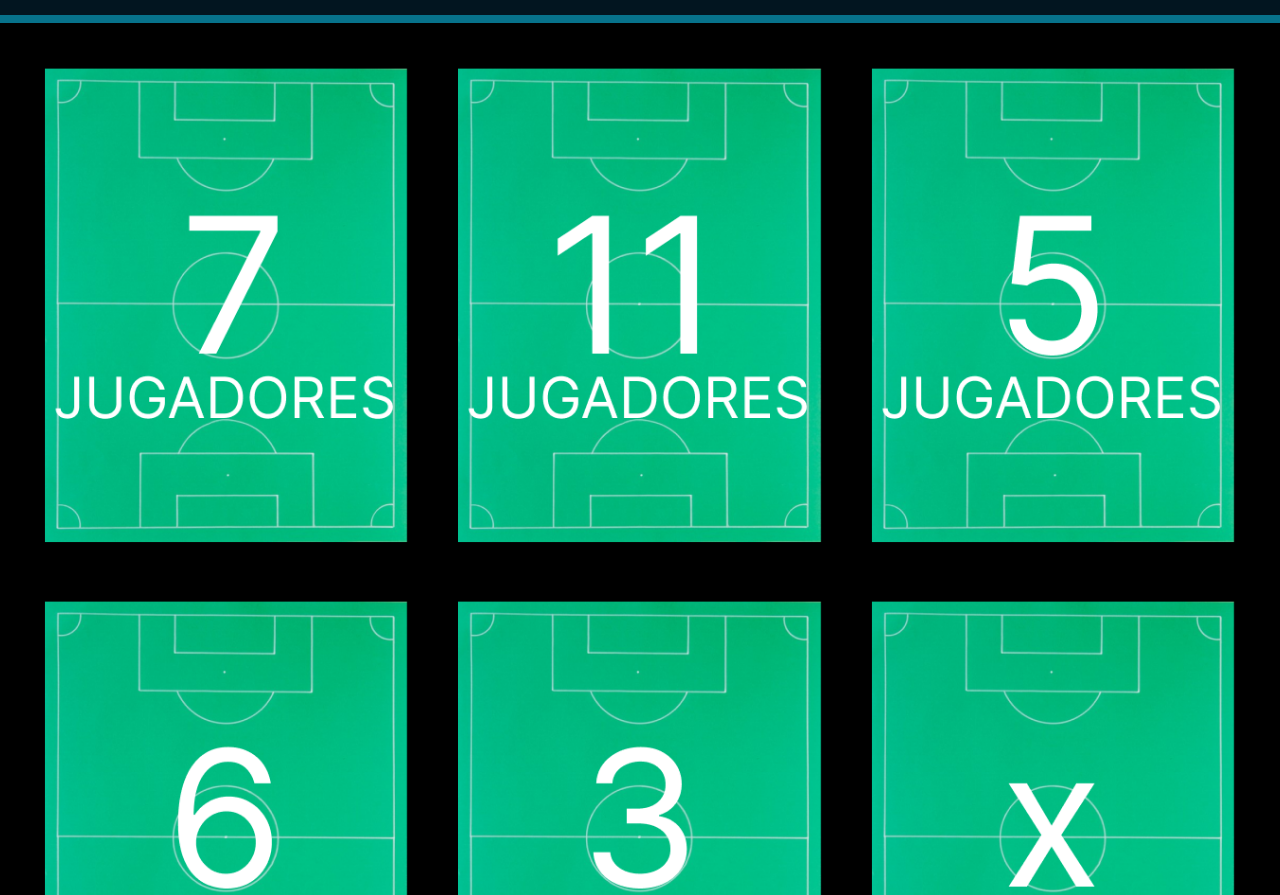
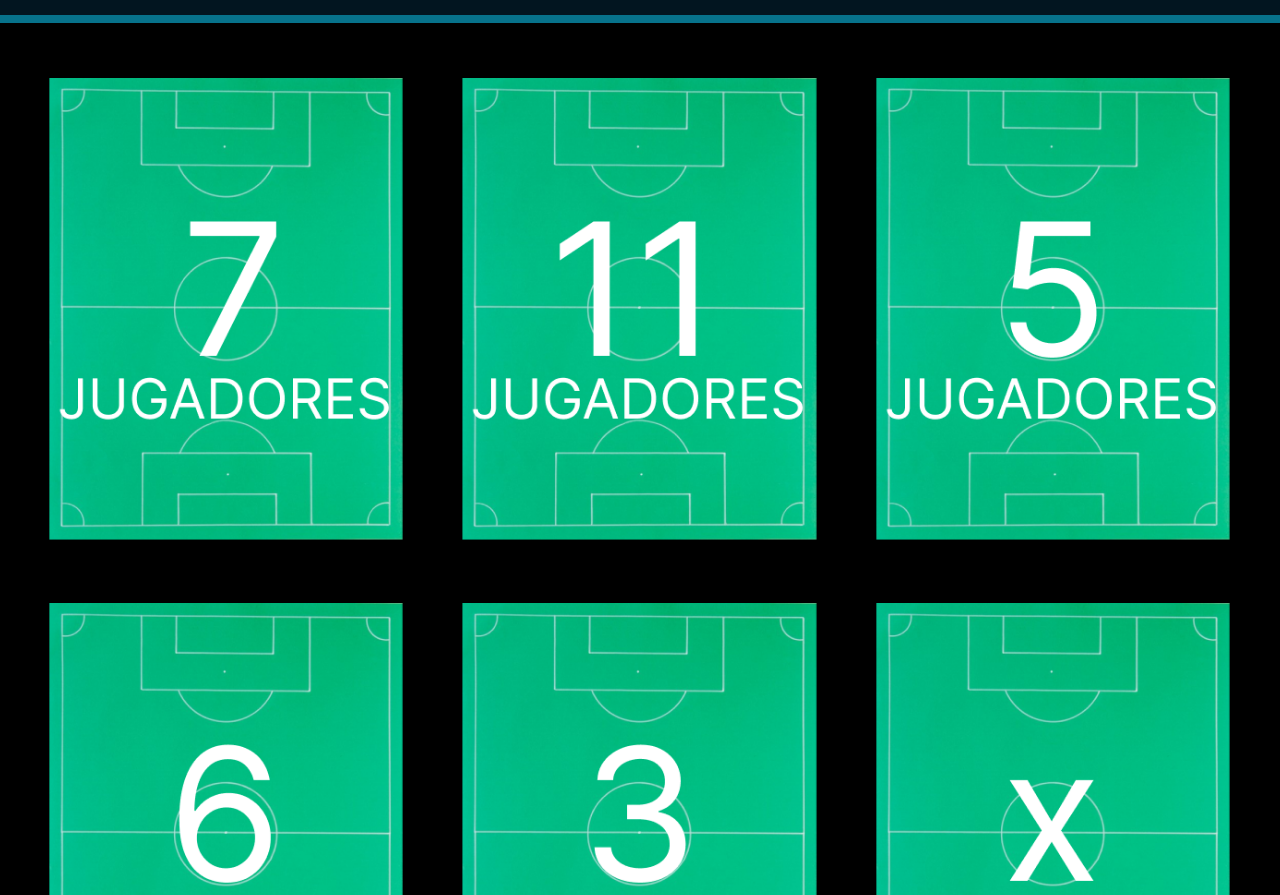
Before and after one commit to Alexovied/pagina_redes_inf, a plain HTML site: page index.html in a window 1280 px wide. Shown: the part 57-952 px from the top of the page. Drawn offline with Linux system fonts and the light colour scheme.

Commit message:
NEW HTML'S

```diff
--- a/index.html
+++ b/index.html
@@ -3,23 +3,23 @@
 <head>
     <meta charset="UTF-8">
     <meta name="viewport" content="width=device-width, initial-scale=1.0">
-    <link rel="stylesheet" href="styles.css">
+    <link rel="stylesheet" href="./styles/styles.css">
     <title>Fut-Creator</title>
 </head>
 <body>
     <header>
 <div class="logo">
-    <img src="resources/logo.png" alt="Logo" class="">
+    <img src="./resources/logo.png" alt="Logo" class="">
 </div>
     </header>
     <main>
 <div class="PRINCIPAL">
-    <img src="./resources/7jugadores.png" alt="Imagen 1">
-    <img src="./resources/11jugadores.png" alt="Imagen 2">
-    <img src="./resources/5jugadores.png" alt="Imagen 3">
-    <img src="./resources/6jugadores.png" alt="Imagen 4">
-    <img src="./resources/3jugadores.png" alt="Imagen 5">
-    <img src="./resources/Xjugadores.png" alt="Imagen 6">
+    <a href="./index's/7jugadores.html"><img src="./resources/7jugadores.png" alt="Imagen 1"></a>
+    <a href="./index's/11jugadores.html"><img src="./resources/11jugadores.png" alt="Imagen 2"></a>
+    <a href="./index's/5jugadores.html"><img src="./resources/5jugadores.png" alt="Imagen 3"></a>
+    <a href="./index's/6jugadores.html"><img src="./resources/6jugadores.png" alt="Imagen 4"></a>
+    <a href="./index's/3jugadores.html"><img src="./resources/3jugadores.png" alt="Imagen 5"></a>
+    <a href="./index's/Xjugadores.html"><img src="./resources/Xjugadores.png" alt="Imagen 6"></a>
 </div>
     </main>
 
--- a/styles.css
+++ b/styles/styles.css
@@ -40,13 +40,19 @@ footer {
     margin: 20px;
 }
 .PRINCIPAL img{
-    width: calc(33.333% - 10px);
-    margin-bottom: 15px;
+    width: 100%;
+    height: auto;
+    display: block;
 }
-
+.PRINCIPAL a{
+    flex: 1 1 calc(33.333% - 20px);
+    margin: 10px;
+    box-sizing: border-box;
+}
 
 .foot {
     border-top: 0.5rem solid #07728B;
     background-color: #021520;
     height: 10rem;
+
 }
```
Also changed, not shown: index's/2-1-2-1.html (added, +11 -0 lines), index's/7jugadores.html (added, +28 -0 lines), index's/11jugadores.html (added), index's/3jugadores.html (added), index's/5jugadores.html (added), index's/6jugadores.html (added), index's/Xjugadores.html (added), resources/2-1-2-1.png (added), resources/2-2-2.png (added), resources/3-2-1.png (added).
